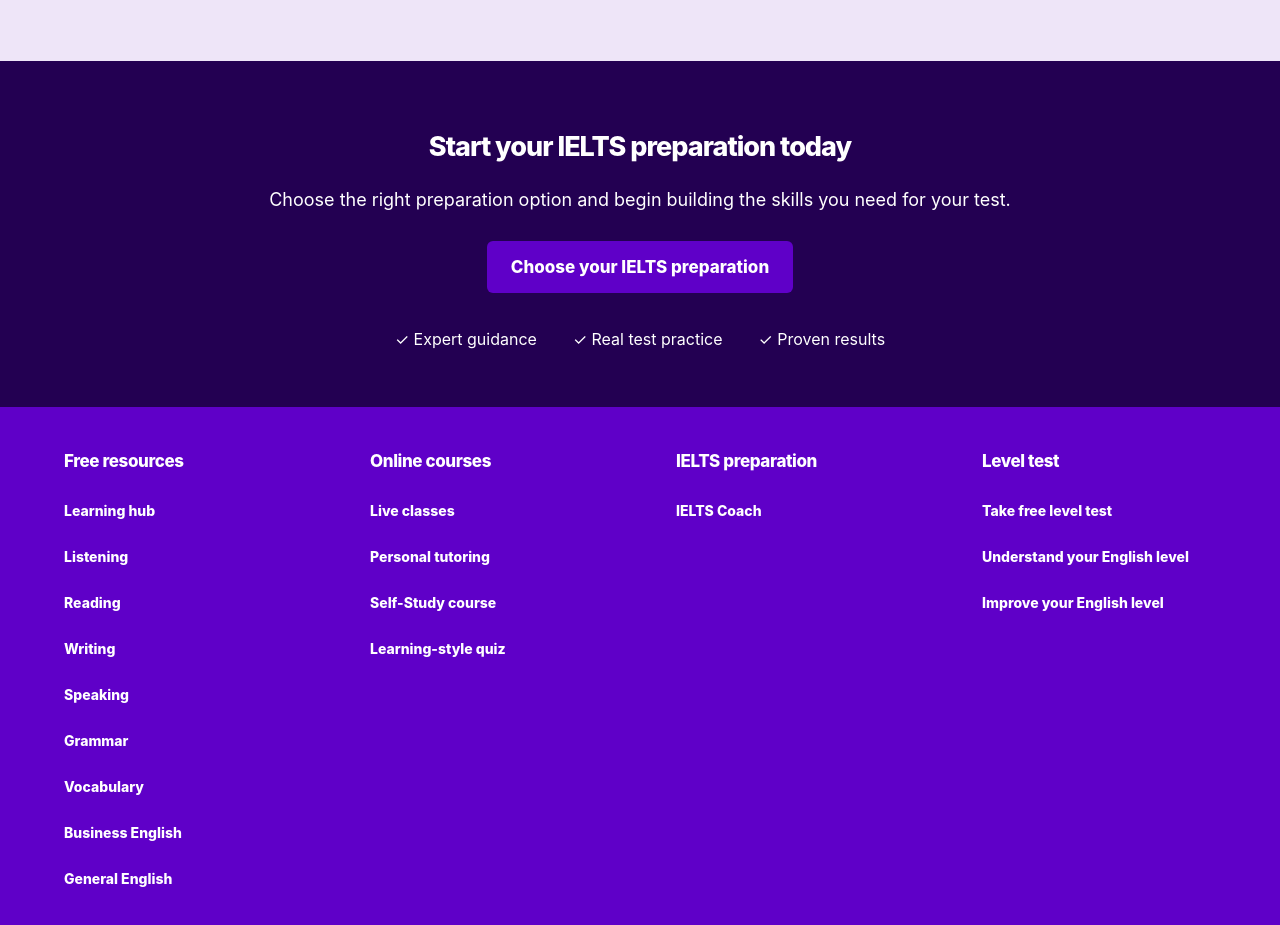
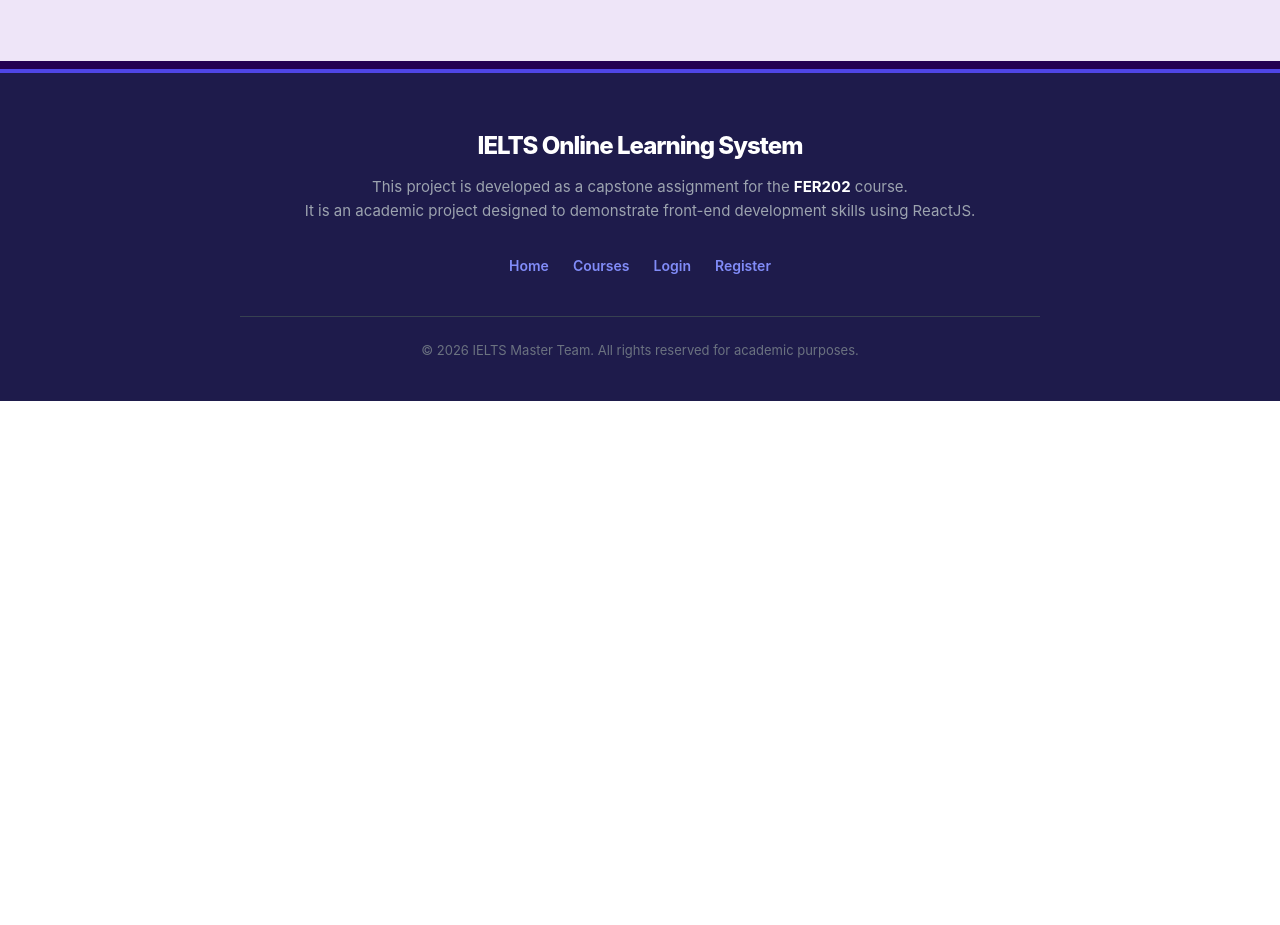
Before and after one commit to TdatVn-fpt/FER202_Project, a React (Create React App) app: page / in a window 1280 px wide. Shown: the part 3680-4605 px from the top of the page. After the commit the page ends 4081 px from the top, so only its background shows below. Built offline with nearby package versions, Linux system fonts and the light colour scheme.

Commit message:
refactor(footer): replace default footer with FER202 project introduction

```diff
--- a/src/components/feature/Footer.css
+++ b/src/components/feature/Footer.css
@@ -1,132 +1,60 @@
-.footer {
-  margin: 0;
-  background: var(--bc-purple, #5f00c8);
+.footer-fer202 {
+  background-color: #1e1b4b; /* dark indigo, no longer the bright blue/purple */
+  color: #e5e7eb;
+  padding: 60px 24px 40px;
+  text-align: center;
+  font-family: 'Inter', -apple-system, sans-serif;
+  border-top: 4px solid #4f46e5;
+  margin-top: auto;
+}
+
+.footer-fer202-container {
+  max-width: 800px;
+  margin: 0 auto;
+}
+
+.footer-fer202-title {
+  color: #fff;
+  font-size: 24px;
+  font-weight: 800;
+  margin-bottom: 16px;
+}
+
+.footer-fer202-desc {
+  font-size: 15px;
+  line-height: 1.6;
+  color: #9ca3af;
+  margin-bottom: 32px;
+}
+
+.footer-fer202-desc strong {
   color: #fff;
 }
 
-.footer-cta {
-  padding: 62px 24px 56px;
-  background: var(--bc-purple-dark, #230052);
-  text-align: center;
+.footer-fer202-links {
+  display: flex;
+  justify-content: center;
+  gap: 24px;
+  margin-bottom: 40px;
+  flex-wrap: wrap;
 }
 
-.footer-cta h2 {
-  margin: 0;
-  color: #fff;
-  font-size: 27px;
-  font-weight: 800;
-  line-height: 1.2;
+.footer-fer202-links a {
+  color: #818cf8;
+  text-decoration: none;
+  font-weight: 600;
+  font-size: 14px;
+  transition: color 0.2s;
 }
 
-.footer-cta p {
-  margin: 24px 0 28px;
-  color: #fff;
-  font-size: 18px;
-  line-height: 1.45;
-}
-
-.footer-cta-button {
-  display: inline-flex;
-  align-items: center;
-  justify-content: center;
-  min-height: 52px;
-  padding: 0 24px;
-  border-radius: 6px;
-  background: var(--bc-purple, #5f00c8);
-  color: #fff;
-  font-size: 17px;
-  font-weight: 800;
-  text-decoration: none;
-}
-
-.footer-cta-button:hover {
-  background: #7400e8;
-  color: #fff;
-}
-
-.footer-cta-points {
-  display: flex;
-  flex-wrap: wrap;
-  justify-content: center;
-  gap: 36px;
-  margin-top: 34px;
-  color: #fff;
-  font-size: 16px;
-}
-
-.footer-links-panel {
-  min-height: 540px;
-  padding: 44px 0 76px;
-  background: var(--bc-purple, #5f00c8);
-}
-
-.footer-container {
-  width: min(100% - 128px, 1200px);
-  margin: 0 auto;
-}
-
-.footer-columns {
-  display: grid;
-  grid-template-columns: repeat(4, minmax(0, 1fr));
-  gap: 72px;
-}
-
-.footer-column-title {
-  margin: 0 0 26px;
-  color: #fff;
-  font-size: 17px;
-  font-weight: 800;
-  line-height: 1.2;
-}
-
-.footer-links {
-  display: grid;
-  gap: 22px;
-  margin: 0;
-  padding: 0;
-  list-style: none;
-}
-
-.footer-link {
-  color: #fff;
-  font-size: 14px;
-  font-weight: 800;
-  line-height: 1.35;
-  text-decoration: none;
-}
-
-.footer-link:hover {
+.footer-fer202-links a:hover {
   color: #fff;
   text-decoration: underline;
 }
 
-@media (max-width: 900px) {
-  .footer-container {
-    width: min(100% - 48px, 760px);
-  }
-
-  .footer-columns {
-    grid-template-columns: repeat(2, minmax(0, 1fr));
-    gap: 44px;
-  }
+.footer-fer202-copyright {
+  font-size: 13px;
+  color: #6b7280;
+  border-top: 1px solid #374151;
+  padding-top: 24px;
 }
-
-@media (max-width: 560px) {
-  .footer-container {
-    width: min(100% - 28px, 420px);
-  }
-
-  .footer-columns,
-  .footer-cta-points {
-    grid-template-columns: 1fr;
-  }
-
-  .footer-columns {
-    display: grid;
-  }
-
-  .footer-cta-points {
-    display: grid;
-    gap: 14px;
-  }
-}
--- a/src/components/feature/Footer.jsx
+++ b/src/components/feature/Footer.jsx
@@ -2,57 +2,26 @@
 import { Link } from 'react-router-dom';
 import './Footer.css';
 
-const footerColumns = [
-  {
-    title: 'Free resources',
-    links: ['Learning hub', 'Listening', 'Reading', 'Writing', 'Speaking', 'Grammar', 'Vocabulary', 'Business English', 'General English']
-  },
-  {
-    title: 'Online courses',
-    links: ['Live classes', 'Personal tutoring', 'Self-Study course', 'Learning-style quiz']
-  },
-  {
-    title: 'IELTS preparation',
-    links: ['IELTS Coach']
-  },
-  {
-    title: 'Level test',
-    links: ['Take free level test', 'Understand your English level', 'Improve your English level']
-  }
-];
-
 export default function Footer() {
   return (
-    <footer className="footer">
-      <section className="footer-cta">
-        <h2>Start your IELTS preparation today</h2>
-        <p>Choose the right preparation option and begin building the skills you need for your test.</p>
-        <Link to="/courses" className="footer-cta-button">
-          Choose your IELTS preparation
-        </Link>
-        <div className="footer-cta-points">
-          <span>✓ Expert guidance</span>
-          <span>✓ Real test practice</span>
-          <span>✓ Proven results</span>
+    <footer className="footer-fer202">
+      <div className="footer-fer202-container">
+        <h2 className="footer-fer202-title">IELTS Online Learning System</h2>
+        <p className="footer-fer202-desc">
+          This project is developed as a capstone assignment for the <strong>FER202</strong> course.
+          <br />
+          It is an academic project designed to demonstrate front-end development skills using ReactJS.
+        </p>
+
+        <div className="footer-fer202-links">
+          <Link to="/">Home</Link>
+          <Link to="/courses">Courses</Link>
+          <Link to="/login">Login</Link>
+          <Link to="/register">Register</Link>
         </div>
-      </section>
 
-      <div className="footer-links-panel">
-        <div className="footer-container">
-          <div className="footer-columns">
-            {footerColumns.map((column) => (
-              <div className="footer-column" key={column.title}>
-                <h3 className="footer-column-title">{column.title}</h3>
-                <ul className="footer-links">
-                  {column.links.map((link) => (
-                    <li key={link}>
-                      <Link to="/courses" className="footer-link">{link}</Link>
-                    </li>
-                  ))}
-                </ul>
-              </div>
-            ))}
-          </div>
+        <div className="footer-fer202-copyright">
+          &copy; {new Date().getFullYear()} IELTS Master Team. All rights reserved for academic purposes.
         </div>
       </div>
     </footer>
```
